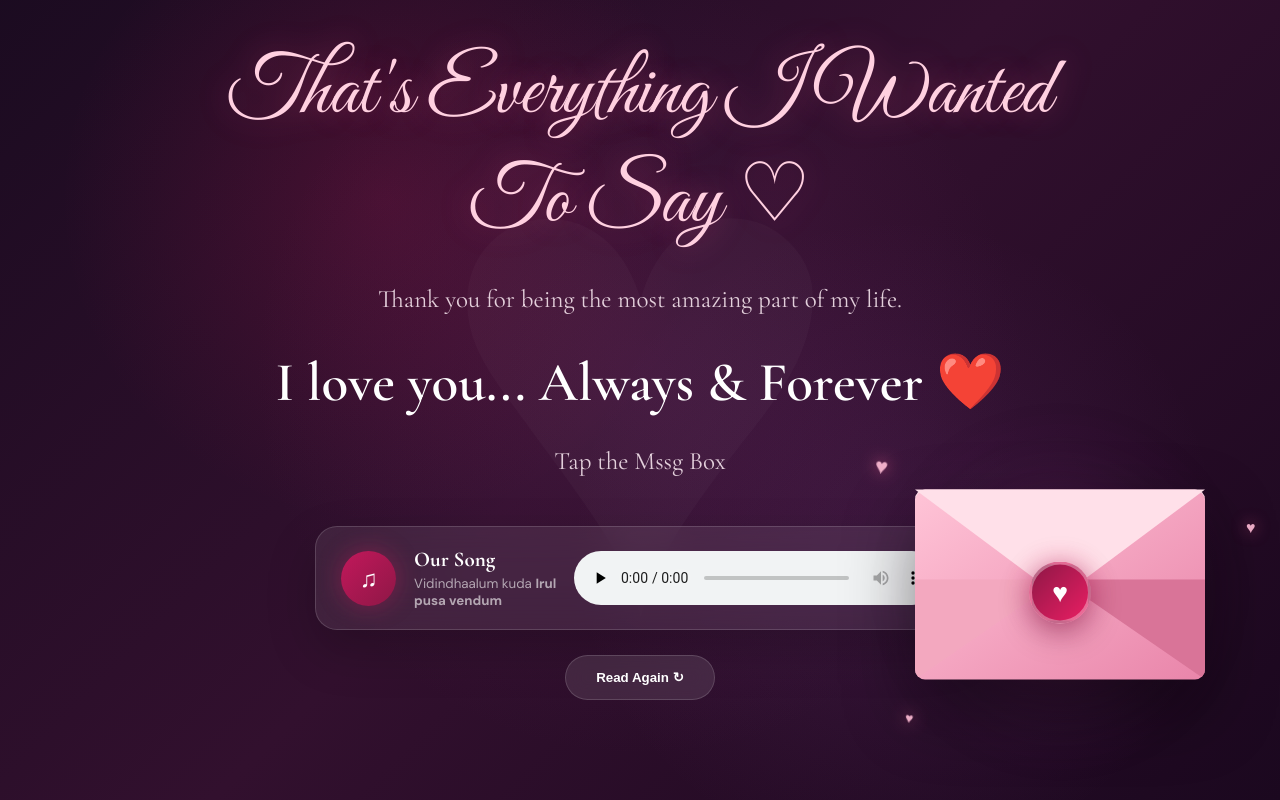
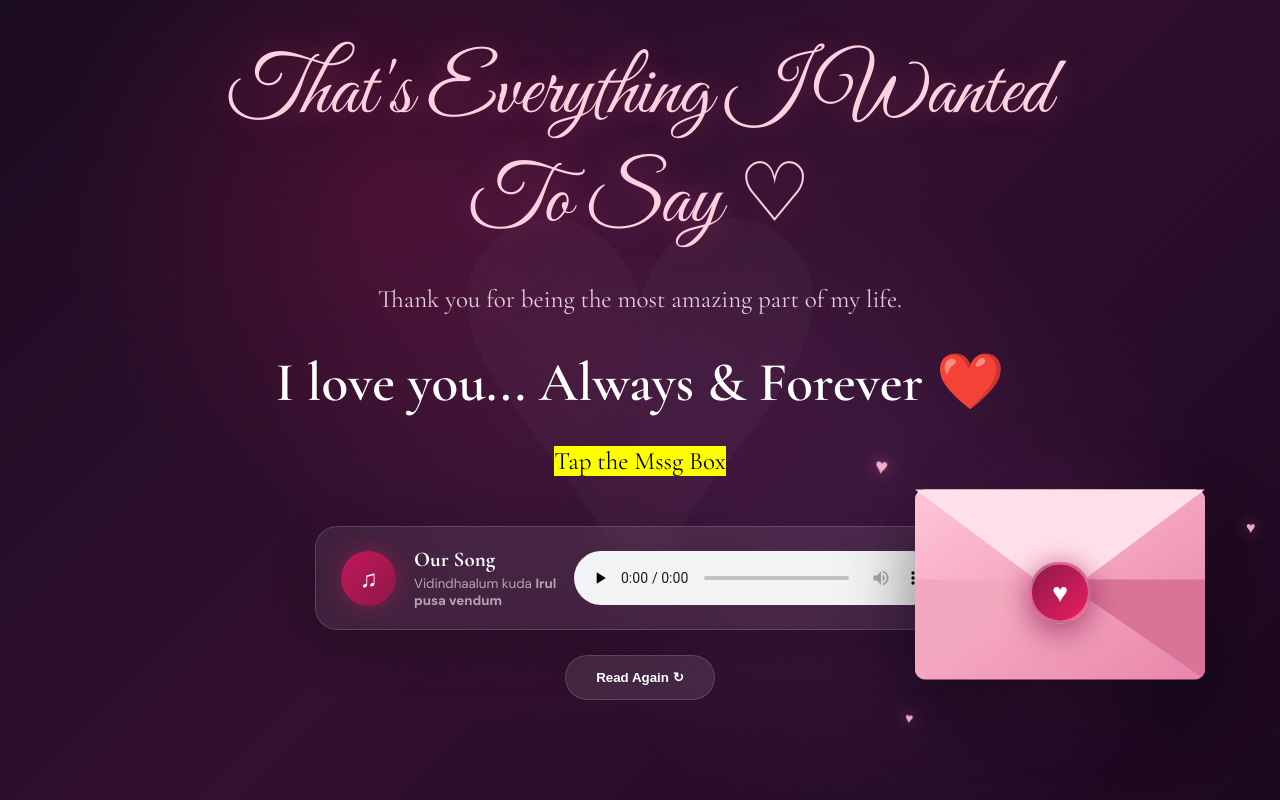
Before and after one commit to Dhanasekar-arumugam/letter, a plain HTML site: page index.html in a window 1280 px wide. Shown: the part 2016-2816 px from the top of the page. Drawn offline with nearby package versions, Linux system fonts and the light colour scheme.

Commit message:
Highlight 'Tap the Mssg Box' text

```diff
--- a/index.html
+++ b/index.html
@@ -123,7 +123,7 @@
           <div class="script">That's Everything I Wanted To Say ♡</div>
           <p>Thank you for being the most amazing part of my life.</p>
           <h2>I love you... Always &amp; Forever ❤️</h2>
-          <p>Tap the Mssg Box</p>
+          <p><mark>Tap the Mssg Box</mark></p>
 
           <div class="music-box">
             <div class="music-icon">♫</div>
```
